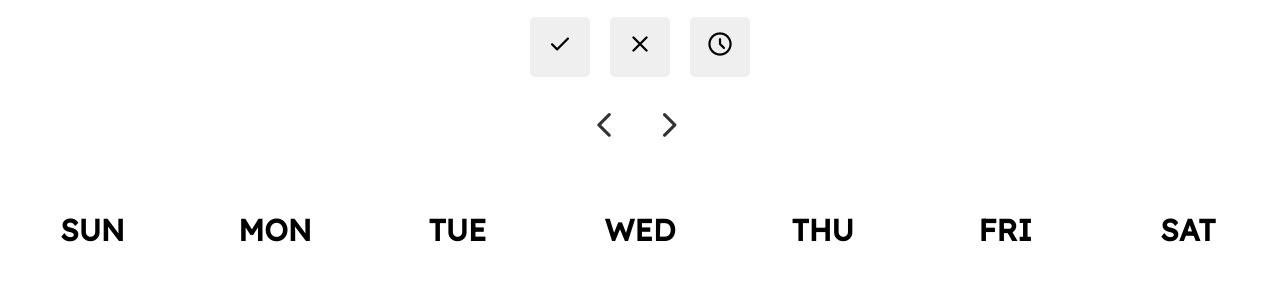
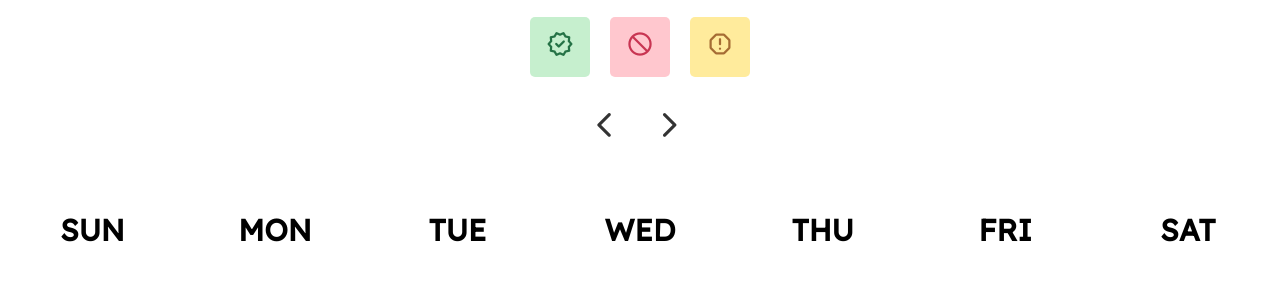
Before and after one commit to Labib-Tanhar/teacher, a plain HTML site: page index.html in a window 1280 px wide. Shown: the part 325-606 px from the top of the page. Drawn offline with nearby package versions, Linux system fonts and the light colour scheme.

Commit message:
Update index.html

```diff
--- a/index.html
+++ b/index.html
@@ -119,6 +119,18 @@
     .material-symbols-rounded {
         font-size: inherit;
         }
+    #presenceBtn {
+        background-color:#c6efce;
+        color: #257246;
+    }
+    #absenceBtn {
+        background-color:#ffc7ce;
+        color: #c83552;
+    }
+    #lateBtn {
+        background-color: #ffeb9c;
+        color: #a56c34;
+    }
   </style>
 </head>
 
@@ -130,9 +142,9 @@
   <button id="loadDataBtn">Load Attendance Data</button>
 
   <div id="status-buttons">
-    <button id="presenceBtn"><i class="material-symbols-rounded">done</i></button>
-    <button id="absenceBtn"><i class="material-symbols-rounded">close</i></button>
-    <button id="lateBtn"><i class="material-symbols-rounded">schedule</i></button>
+    <button id="presenceBtn"><i class="material-symbols-rounded">verified</i></button>
+    <button id="absenceBtn"><i class="material-symbols-rounded">block</i></button>
+    <button id="lateBtn"><i class="material-symbols-rounded">report</i></button>
   </div>
   <div id="calendarHeader">
 
```
